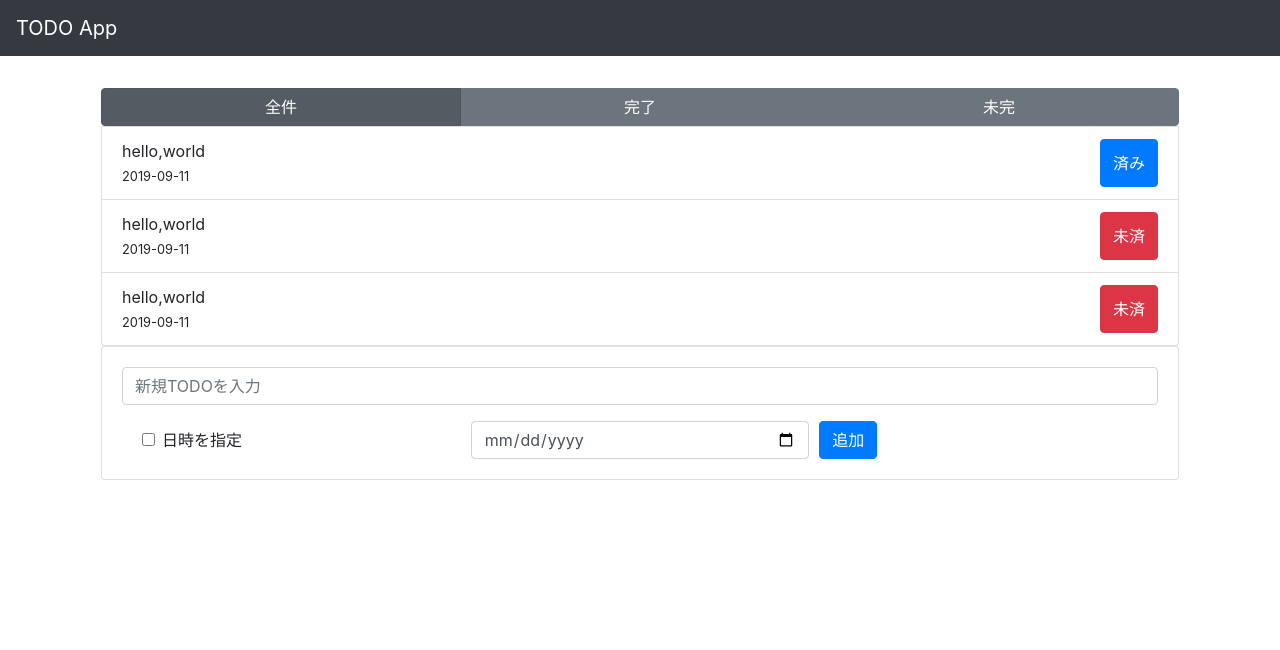
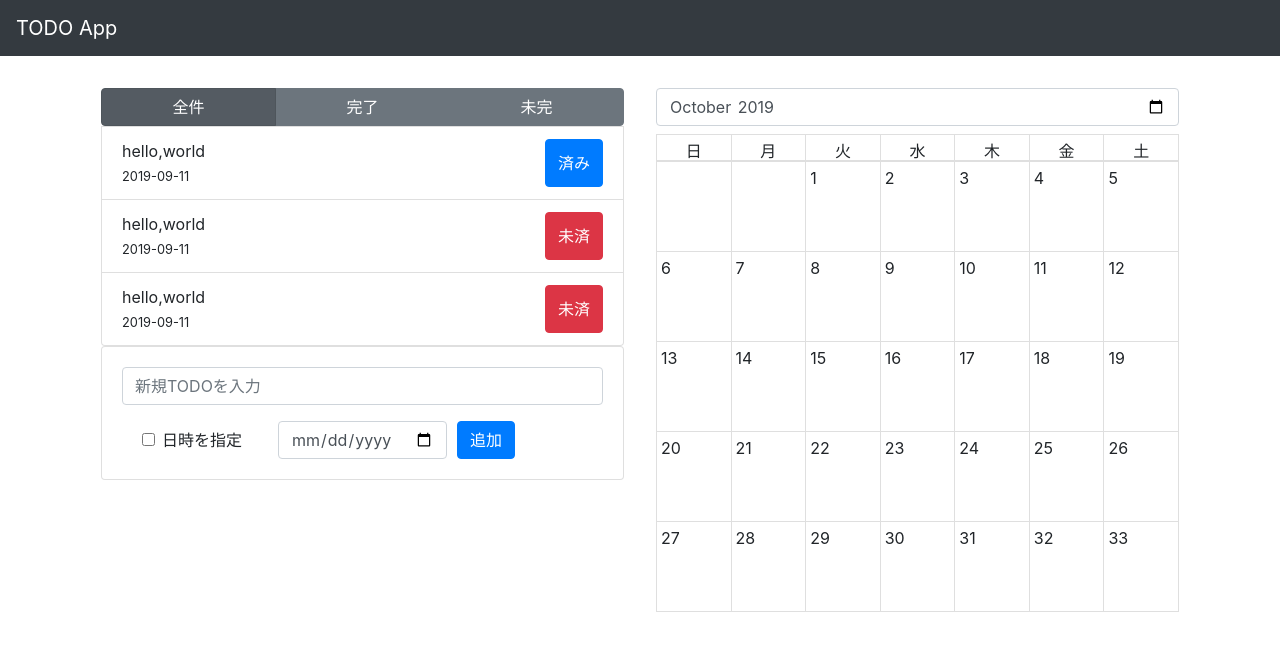
Before and after one commit to ikazame/todo_app, a React (Create React App) app: page / in a window 1280 px wide. Shown: the top 650 px of the page. Built offline with nearby package versions, Linux system fonts and the light colour scheme.

Commit message:
カレンダの月変更対応

```diff
--- a/public/style.css
+++ b/public/style.css
@@ -20,23 +20,17 @@
 
 .cal .cal-row {
   display: flex;
-  justify-content: space-between;
+  flex-wrap: wrap;
+  border-left: 1px solid rgba(0, 0, 0, 0.125);
+  border-top: 1px solid rgba(0, 0, 0, 0.125);
 }
 
 .cal .cal-row .cal-cell {
   border-right: 1px solid rgba(0, 0, 0, 0.125);
   border-bottom: 1px solid rgba(0, 0, 0, 0.125);
-  width: calc(100%/7);
+  flex-basis: calc(100%/7);
   height: 90px;
   padding: 4px;
-}
-
-.cal .cal-row .cal-cell:first-child {
-  border-left: 1px solid rgba(0, 0, 0, 0.125);
-}
-
-.cal .cal-row:first-child {
-  border-top: 1px solid rgba(0, 0, 0, 0.125);
 }
 
 .cal .day-of-the-week .cal-cell {
--- a/public/style.min.css
+++ b/public/style.min.css
@@ -1 +1 @@
-.container{display:flex;justify-content:space-between;height:80vh;margin-top:2em}.container #todo{width:100%;height:100%;padding:0 1em 0;max-height:100%}.container #calendar{width:100%;height:100%;padding:0 1em 0}.cal .cal-row{display:flex;justify-content:space-between}.cal .cal-row .cal-cell{border-right:1px solid rgba(0,0,0,0.125);border-bottom:1px solid rgba(0,0,0,0.125);width:calc(100%/7);height:90px;padding:4px}.cal .cal-row .cal-cell:first-child{border-left:1px solid rgba(0,0,0,0.125)}.cal .cal-row:first-child{border-top:1px solid rgba(0,0,0,0.125)}.cal .day-of-the-week .cal-cell{height:1.6em;text-align:center}
+.container{display:flex;justify-content:space-between;height:80vh;margin-top:2em}.container #todo{width:100%;height:100%;padding:0 1em 0;max-height:100%}.container #calendar{width:100%;height:100%;padding:0 1em 0}.cal .cal-row{display:flex;flex-wrap:wrap;border-left:1px solid rgba(0,0,0,0.125);border-top:1px solid rgba(0,0,0,0.125)}.cal .cal-row .cal-cell{border-right:1px solid rgba(0,0,0,0.125);border-bottom:1px solid rgba(0,0,0,0.125);flex-basis:calc(100%/7);height:90px;padding:4px}.cal .day-of-the-week .cal-cell{height:1.6em;text-align:center}
--- a/public/style.scss
+++ b/public/style.scss
@@ -20,20 +20,16 @@
 .cal {
   .cal-row {
     display: flex;
-      justify-content: space-between;
+    flex-wrap: wrap;
+    border-left: 1px solid rgba(0, 0, 0, 0.125);
+    border-top: 1px solid rgba(0, 0, 0, 0.125);
     .cal-cell {
         border-right: 1px solid rgba(0, 0, 0, 0.125);
         border-bottom: 1px solid rgba(0, 0, 0, 0.125);
-          width: calc(100%/7);
+        flex-basis: calc(100%/7);
         height: 90px;
         padding: 4px;
     }
-      .cal-cell:first-child {
-          border-left: 1px solid rgba(0, 0, 0, 0.125);
-      }
-  }
-  .cal-row:first-child {
-      border-top: 1px solid rgba(0, 0, 0, 0.125);
   }
   .day-of-the-week {
     .cal-cell {
--- a/src/actions/index.js
+++ b/src/actions/index.js
@@ -25,3 +25,11 @@ export const setVisiblityFilter = (filter) => {
     filter
   };
 };
+
+export const setYearMonth = (year, month) => {
+  return {
+    type: actionTypes.SET_YEAR_MONTH,
+    year,
+    month
+  };
+};
--- a/src/components/App.js
+++ b/src/components/App.js
@@ -1,7 +1,7 @@
 import React from 'react';
 import {Container} from 'react-bootstrap';
 import TodoPanel from './TodoPanel';
-// import Calendar from './Calendar';
+import Calendar from './Calendar';
 import Header from './Header';
 
 const App = () => {
@@ -10,7 +10,7 @@ const App = () => {
       <Header />
       <Container>
         <TodoPanel />
-        {/* <Calendar /> */}
+        <Calendar />
       </Container>
     </div>
   );
--- a/src/components/Calendar.js
+++ b/src/components/Calendar.js
@@ -0,0 +1,57 @@
+import React from 'react';
+import zeller from '../utils/zeller';
+import { connect } from 'react-redux';
+import {setYearMonth} from '../actions';
+
+const Calendar = ({year, month, onCalChange}) => {
+  console.log('Calendar', year, month);
+  let h =zeller(parseInt(year), parseInt(month), 1);
+  let cells = [];
+  for(let i=0;i<h;i++) cells.push('');
+  for(let i=h;i<35;i++) cells.push(i-h+1);
+  return (
+    <div id="calendar">
+      <h2 class="text-center">
+        <input type="month"  class="form-control" value={year + '-' + month}
+          onChange={(e) => {
+            let yearmonth = e.target.value.split('-');
+            onCalChange(yearmonth[0], yearmonth[1]);
+          }}
+        />
+      </h2>
+      <div class="cal">
+        <div class="cal-row day-of-the-week">
+          <div class="cal-cell">日</div>
+          <div class="cal-cell">月</div>
+          <div class="cal-cell">火</div>
+          <div class="cal-cell">水</div>
+          <div class="cal-cell">木</div>
+          <div class="cal-cell">金</div>
+          <div class="cal-cell">土</div>
+        </div>
+        <div class="cal-row">
+          {
+            cells.map((cell) => (
+              <div className='cal-cell'>{cell}</div>
+            ))
+          }
+        </div>
+      </div>
+    </div>
+  );
+};
+
+const setStateToProps = (state) => {
+  return {year: state.calendar.year, month:state.calendar.month};
+};
+
+const setDispatchToProps = (dispatch) => {
+  return {
+    onCalChange: (year, month) => dispatch(setYearMonth(year, month))
+  };
+};
+
+export default connect(
+  setStateToProps,
+  setDispatchToProps
+)(Calendar);
--- a/src/index.js
+++ b/src/index.js
@@ -4,18 +4,21 @@ import App from './components/App';
 import { Provider } from 'react-redux';
 import { createStore } from 'redux';
 import todo from './reducers';
-import {addTodo, toggleTodo, setVisiblityFilter} from './actions';
+import {addTodo, toggleTodo, setVisiblityFilter, setYearMonth} from './actions';
 import * as C from './utils/constant';
 import * as actionTypes from './utils/actionTypes';
+import zeller from './utils/zeller';
 console.log(C);
 console.log(actionTypes.ADD_TODO);
+console.log(zeller(2019, 7, 1));
 
 let store = createStore(todo);
 store.dispatch(addTodo('hello,world', '2019-09-11'));
 store.dispatch(addTodo('hello,world', '2019-09-11'));
 store.dispatch(addTodo('hello,world', '2019-09-11'));
 store.dispatch(toggleTodo(1));
-// store.dispatch(setVisiblityFilter('SHOW_COMPLETED'));
+store.dispatch(setVisiblityFilter(C.FILTER.SHOW_ALL));
+store.dispatch(setYearMonth(2019, 10));
 console.log(store.getState());
 
 ReactDOM.render(
--- /dev/null
+++ b/src/reducers/calendar.js
@@ -0,0 +1,19 @@
+import * as actionTypes from '../utils/actionTypes';
+// import * as C from '../utils/constant';
+
+const now = new Date();
+let initialState = {
+  year: now.getFullYear(),
+  month: now.getMonth()+1
+};
+
+const calendar = (state=initialState, action) => {
+  switch(action.type) {
+  case actionTypes.SET_YEAR_MONTH:
+    return {...state, year:action.year, month:action.month};
+  default:
+    return state;
+  }
+};
+
+export default calendar;
--- a/src/reducers/index.js
+++ b/src/reducers/index.js
@@ -1,10 +1,12 @@
 import {combineReducers} from 'redux';
 import todos from './todos';
 import visiblityFilter from './visiblityFilter';
+import calendar from './calendar';
 
 const reducer = combineReducers({
   todos,
-  visiblityFilter
+  visiblityFilter,
+  calendar
 });
 
 export default reducer;
--- a/src/utils/actionTypes.js
+++ b/src/utils/actionTypes.js
@@ -1,3 +1,4 @@
 export const ADD_TODO = 'ADD_TODO';
 export const TOGGLE_TODO = 'TOGGLE_TODO';
 export const SET_VISIBLITY_FILTER = 'SET_VISIBLITY_FILTER';
+export const SET_YEAR_MONTH = 'SET_YEAR_MONTH';
--- /dev/null
+++ b/src/utils/zeller.js
@@ -0,0 +1,10 @@
+// 0: 日曜日, 1:月曜日, ..., 6:土曜日
+const zeller = (year, month, day) => {
+  let a = parseInt((14 - month) / 12);
+  let y = (year - a);
+  let m = (month + (12 * a) - 2);
+  let h = parseInt(((day + y + parseInt(y / 4)) - parseInt(y / 100) + parseInt(y / 400) + (31 * m) / 12) % 7);
+  return h;
+};
+
+export default zeller;
```
Lines whose indentation alone changed are shown as unchanged.
